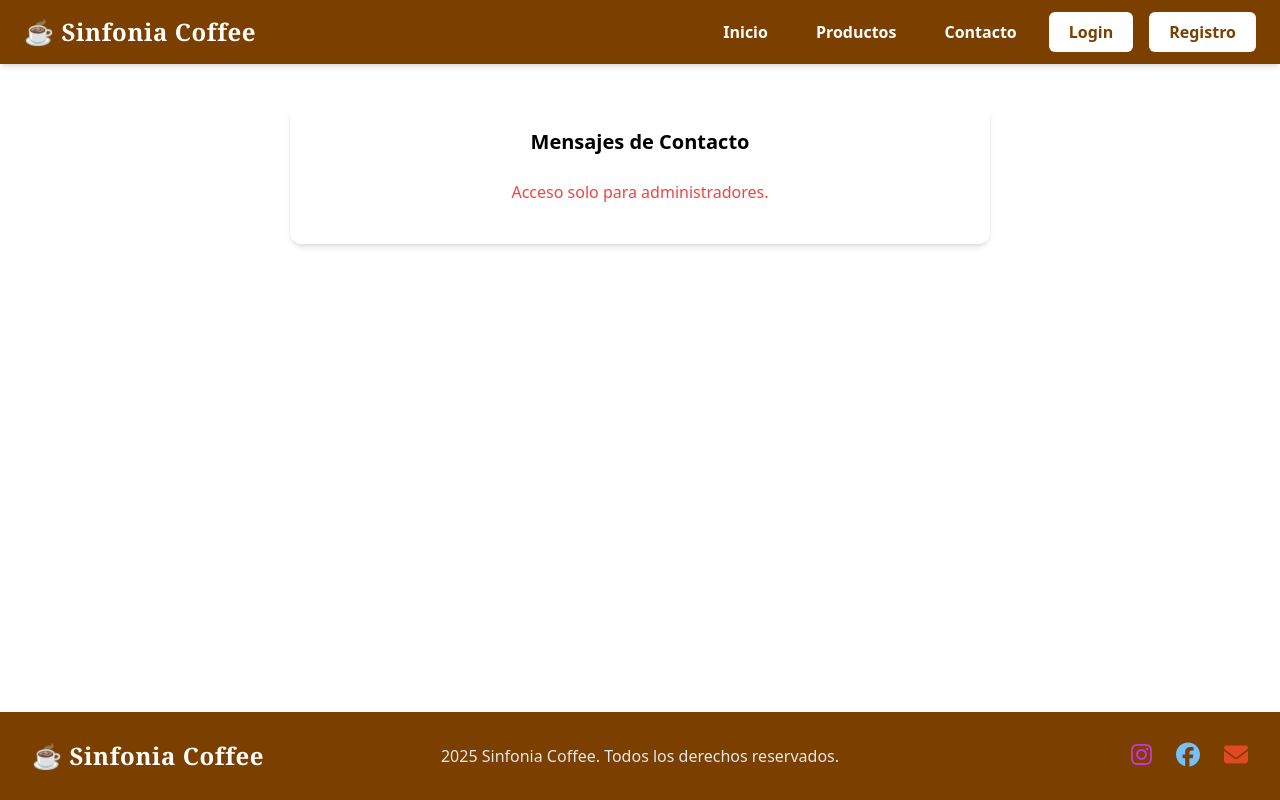
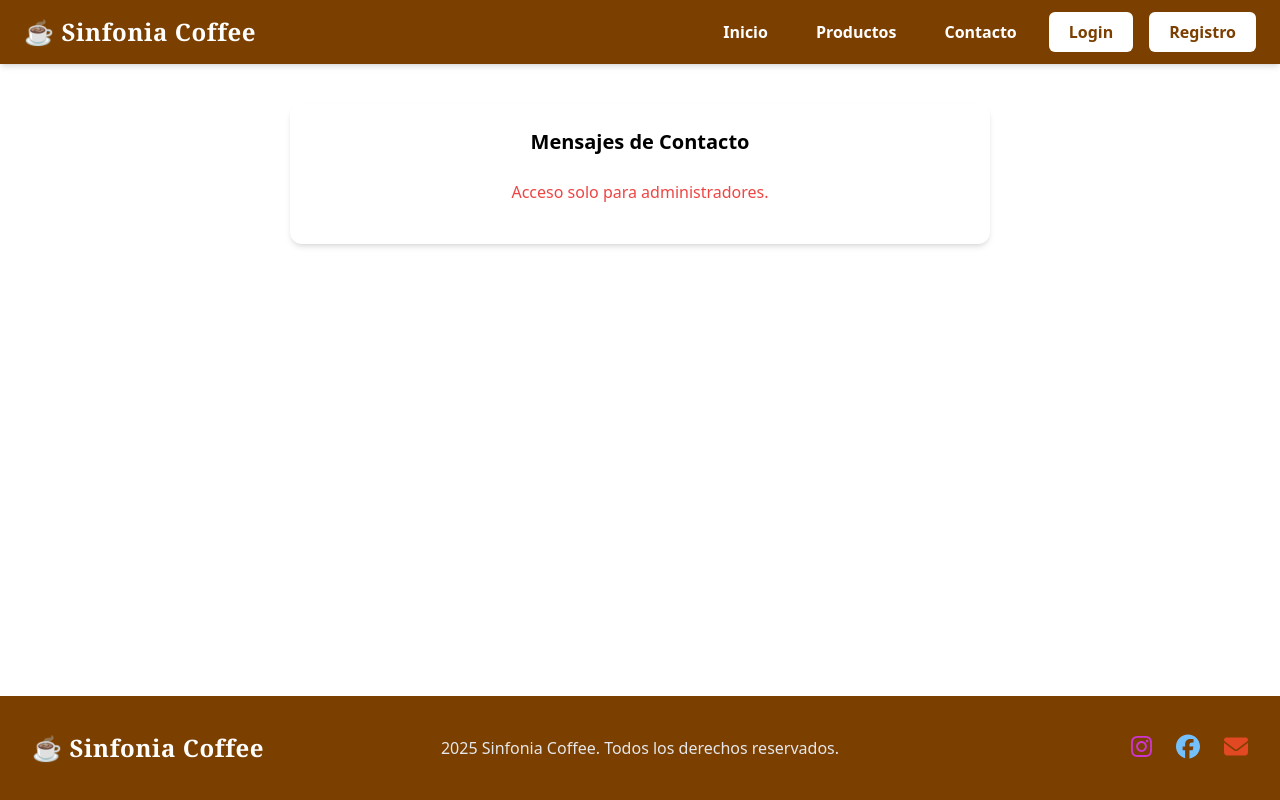
Before and after one commit to leandrocaldon/sinfonia-front, a React (Create React App) app: page /admin/contact-messages in a window 1280 px wide. Built offline with nearby package versions, Linux system fonts and the light colour scheme.

Commit message:
se modifico el footer

```diff
--- a/src/components/Footer.js
+++ b/src/components/Footer.js
@@ -6,8 +6,8 @@
 export default function Footer() {
   return (
     <footer className="w-full bg-[#7b3f00] text-white py-6 mt-12">
-      {/* Versión móvil - Apilada verticalmente */}
-      <div className="md:hidden container mx-auto px-4 flex flex-col items-center gap-4">
+      {/* Versión móvil y tablet pequeña - Apilada verticalmente */}
+      <div className="lg:hidden container mx-auto px-4 flex flex-col items-center gap-4 py-2">
         <div>
           <span className="cursor-pointer font-bold text-xl tracking-wide font-serif">☕ Sinfonia Coffee</span>
         </div>
@@ -43,7 +43,7 @@
       </div>
 
       {/* Versión escritorio - Con posicionamiento relativo/absoluto */}
-      <div className="hidden md:block relative container mx-auto px-4 py-2">
+      <div className="hidden lg:block relative container mx-auto px-4 py-4">
         {/* Texto central */}
         <div className="text-center">
           <span className="text-base text-gray-200">
```
